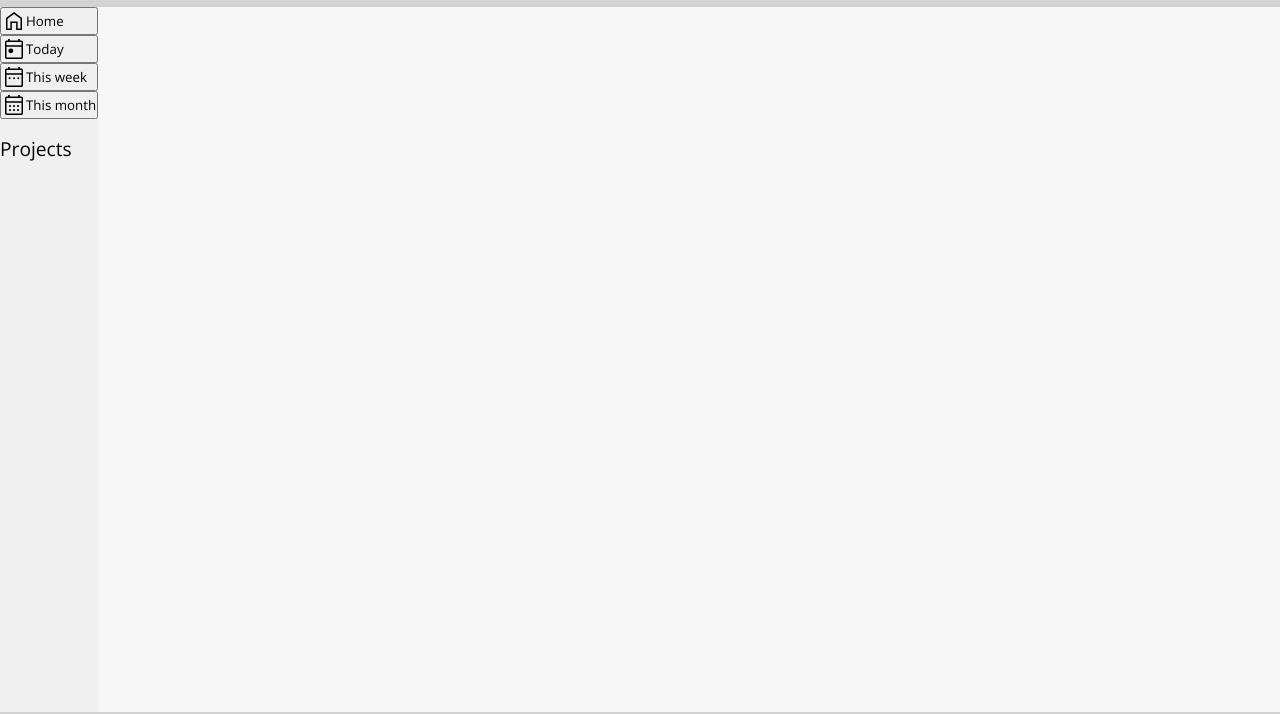
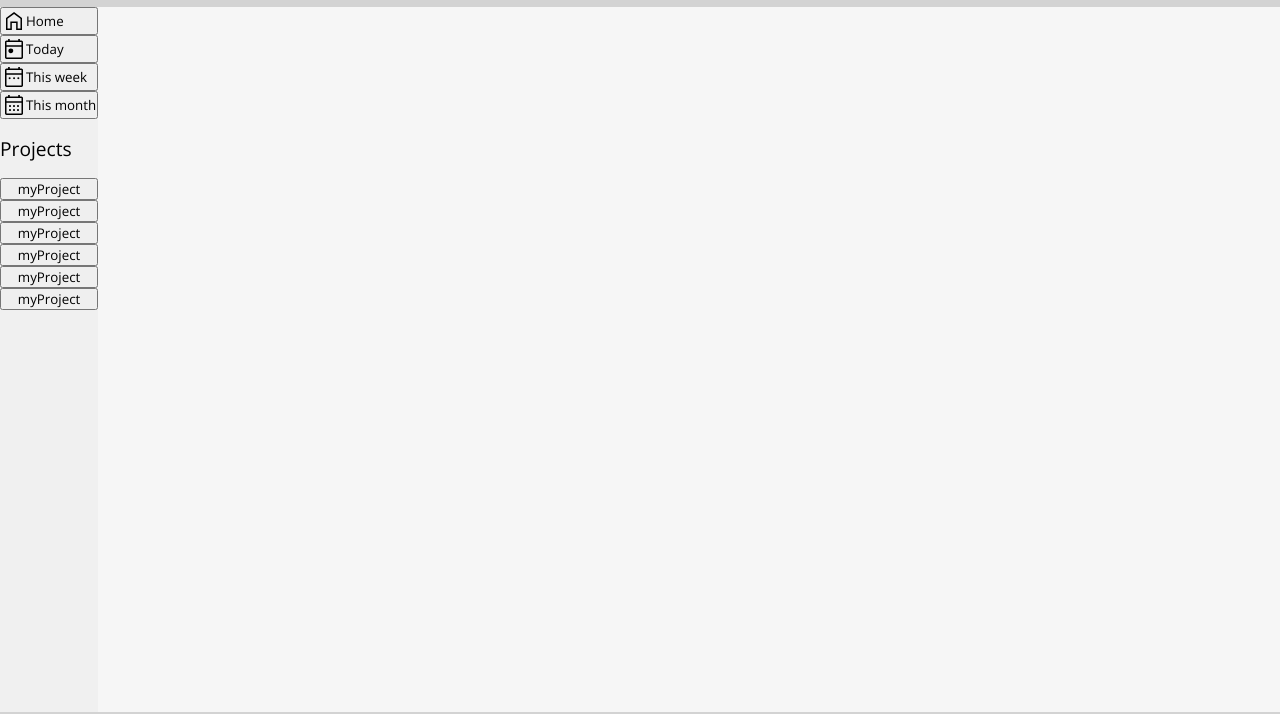
Before and after one commit to agiemza/todo-app, a website built with webpack: page dist/index.html in a window 1280 px wide. Shown: the part 46-760 px from the top of the page. Built offline with nearby package versions, Linux system fonts and the light colour scheme.

Commit message:
add adding projects to navbar list

```diff
--- a/src/components/UI/Navbar.js
+++ b/src/components/UI/Navbar.js
@@ -2,6 +2,7 @@ import HomeIcon from "../../assets/home-icon.svg"
 import TodayIcon from "../../assets/today-icon.svg"
 import WeekIcon from "../../assets/week-icon.svg"
 import MonthIcon from "../../assets/month-icon.svg"
+import Main from "./Main"
 
 export default class Navbar {
 
@@ -56,7 +57,29 @@ export default class Navbar {
         list.classList.add("nav-projects-list")
         section.appendChild(heading)
         section.appendChild(list)
+        // dummy data
+        this.addProjectToList({title: "myProject", id: 1}, list)
+        this.addProjectToList({title: "myProject", id: 2}, list)
+        this.addProjectToList({title: "myProject", id: 3}, list)
+        this.addProjectToList({title: "myProject", id: 4}, list)
+        this.addProjectToList({title: "myProject", id: 5}, list)
+        this.addProjectToList({title: "myProject", id: 6}, list)
+        // ----
         return section
     }
 
+    static addProjectToList(project, output) {
+        const list =  output || document.querySelector(".nav-projects-list")
+        const button = document.createElement("button")
+        button.textContent = project.title
+        button.addEventListener("click", () => this.handleProjectClick(project.id))
+        const listItem = document.createElement("li")
+        listItem.appendChild(button)
+        list.appendChild(listItem)
+    }
+
+    static handleProjectClick(id) {
+        console.log(id)
+    }
+
 }
--- a/src/style.css
+++ b/src/style.css
@@ -70,6 +70,11 @@ nav>section {
     grid-template-columns: 1fr;
 }
 
+nav>section:nth-child(2) {
+    gap: 1rem;
+    grid-template-rows: auto 1fr;
+}
+
 nav>section>button {
     cursor: pointer;
 }
@@ -89,6 +94,13 @@ nav>section>h2 {
     font-weight: 400;
     font-size: 1.2rem;
     cursor: default;
+}
+
+.nav-projects-list {
+    list-style: none;
+}
+.nav-projects-list li{
+    display: grid;
 }
 
 /* Footer section */
@@ -119,6 +131,8 @@ main {
     display: grid;
     justify-items: center;
     align-items: center;
+    grid-row: 2;
+    grid-column: 1 / -1;
     background-color: rgb(246, 246, 246);
 }
 
```
